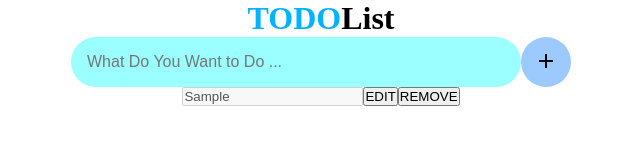
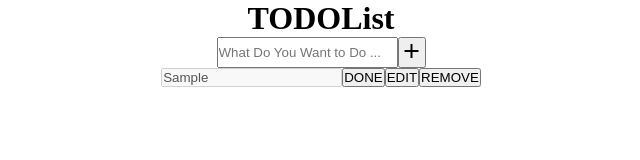
Before and after one commit to Kazuki-0528/ToDoApp_practice, a plain HTML site: page index.html in a window 1280 px wide. Both pictures are taken after typing "Sample" into the empty fields and a click on the button "add". Shown: the whole page, without its empty margins (319-959 px from the left). Drawn offline with nearby package versions, Linux system fonts and the light colour scheme.

Commit message:
[add]TODOAPP 完成

```diff
--- a/index.html
+++ b/index.html
@@ -8,19 +8,17 @@
       rel="stylesheet"
     />
     <link rel="stylesheet" href="style.css" />
-    <title>TODO List</title>
+    <title>Document</title>
   </head>
   <body>
-    <h1><span class="styling">TODO</span>List</h1>
+    <h1>TODOList</h1>
     <div class="input_div">
       <input
         type="text"
         class="input"
         placeholder="What Do You Want to Do ..."
       />
-      <button class="addButton">
-        <i class="material-icons">add</i>
-      </button>
+      <button class="addButton"><i class="material-icons">add</i></button>
     </div>
     <div class="container"></div>
     <script src="main.js"></script>
--- a/main.js
+++ b/main.js
@@ -9,27 +9,36 @@ class Item {
 
   createDiv(itemName) {
     let itemBox = document.createElement("div");
-    itemBox.classList.add("item");
+    itemBox.classList.add("itemBox");
 
     let input = document.createElement("input");
+    input.classList.add("input_item");
     input.value = itemName;
     input.type = "text";
     input.disabled = true;
-    input.classList.add("item_input");
+
+    let doneButton = document.createElement("button");
+    doneButton.classList.add("doneButton");
+    doneButton.innerHTML = "DONE";
 
     let editButton = document.createElement("button");
+    editButton.classList.add("editButton");
     editButton.innerHTML = "EDIT";
-    editButton.classList.add("editButton");
 
     let removeButton = document.createElement("button");
+    removeButton.classList.add("removeButton");
     removeButton.innerHTML = "REMOVE";
-    removeButton.classList.add("removeButton");
 
     container.appendChild(itemBox);
 
     itemBox.appendChild(input);
+    itemBox.appendChild(doneButton);
     itemBox.appendChild(editButton);
     itemBox.appendChild(removeButton);
+
+    doneButton.addEventListener("click", () => {
+      input.classList.toggle("done");
+    });
 
     editButton.addEventListener("click", () => {
       this.edit(input);
@@ -57,7 +66,7 @@ function check() {
 }
 
 addButton.addEventListener("click", check);
-window.addEventListener("keydown", (e) => {
+addEventListener("keydown", (e) => {
   if (e.key == 13) {
     check();
   }
--- a/style.scss
+++ b/style.scss
@@ -13,40 +13,17 @@ h1 {
   text-align: center;
 }
 
-.styling {
-  color: rgb(0, 179, 255);
+.input_div {
+  display: flex;
+  justify-content: center;
 }
 
-.input_div {
+.done {
+  text-decoration: line-through;
+}
+
+.itemBox {
   display: flex;
   align-items: center;
   justify-content: center;
 }
-
-.input {
-  outline: none;
-  border-radius: 25px;
-  background-color: rgba(0, 255, 255, 0.39);
-  height: 50px;
-  width: 450px;
-  border: none;
-  font-size: 1rem;
-  padding: 1rem;
-}
-
-.addButton {
-  border-radius: 50%;
-  border: none;
-  outline: none;
-  background-color: rgba(0, 119, 255, 0.39);
-  height: 50px;
-  width: 50px;
-  cursor: pointer;
-}
-
-.container {
-  display: flex;
-  flex-direction: column;
-  justify-content: center;
-  align-items: center;
-}
```
Also changed, not shown: style.css, 1 other file.
